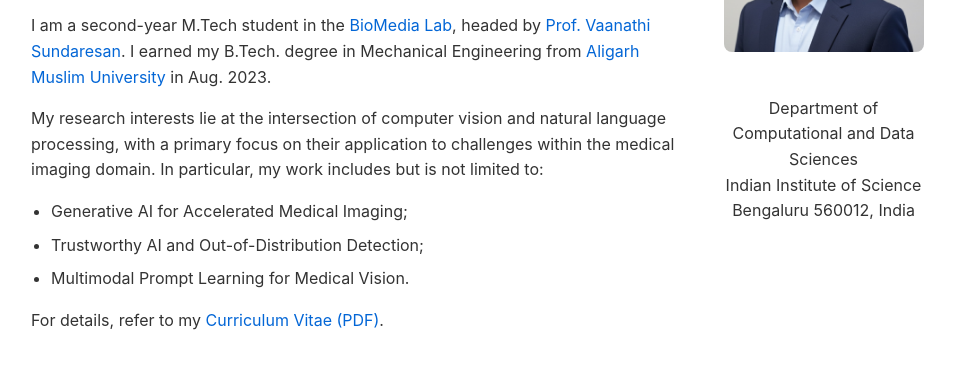
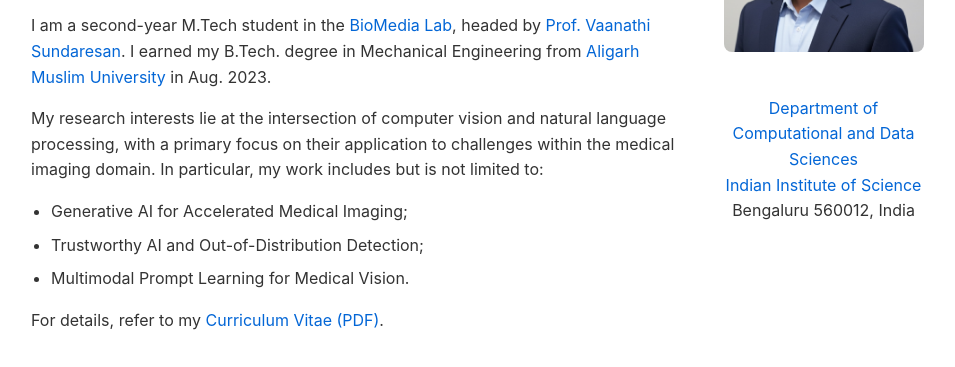
Before and after one commit to sandeepk9675/sandeepk9675.github.io, a plain HTML site: page index.html in a window 1280 px wide. Shown: the part 243-610 px from the top of the page, without its empty margins (159-1114 px from the left). Drawn offline with Linux system fonts and the light colour scheme.

Commit message:
links are added in the boi

```diff
--- a/index.html
+++ b/index.html
@@ -12,7 +12,7 @@
             <h1>Sandeep Kumar</h1>
             <p>sandeepk1@iisc.ac.in</p>
             <p>
-                I am a second-year M.Tech student in the <a href="#">BioMedia Lab</a>, headed by <a href="#">Prof. Vaanathi Sundaresan</a>. I earned my B.Tech. degree in Mechanical Engineering from <a href="#">Aligarh Muslim University</a> in Aug. 2023.
+                I am a second-year M.Tech student in the <a href="https://sites.google.com/view/biomedia-lab/people" target="_blank">BioMedia Lab</a>, headed by <a href="https://sites.google.com/view/dr-vaanathi-sundaresan/ABOUT" target="_blank">Prof. Vaanathi Sundaresan</a>. I earned my B.Tech. degree in Mechanical Engineering from <a href="https://www.amu.ac.in/" target="_blank">Aligarh Muslim University</a> in Aug. 2023.
             </p>
             <p>
                 My research interests lie at the intersection of computer vision and natural language processing, with a primary focus on their application to challenges within the medical imaging domain. In particular, my work includes but is not limited to:
@@ -29,8 +29,8 @@
         <div class="sidebar">
             <img src="profile.jpeg" alt="Sandeep Kumar">
             <p class="address">
-                <i class="fas fa-map-marker-alt"></i> Department of Computational and Data Sciences<br>
-                Indian Institute of Science <br>
+                <i class="fas fa-map-marker-alt"></i> <a href="https://cds.iisc.ac.in/" target="_blank">Department of Computational and Data Sciences</a><br>
+                <a href="https://iisc.ac.in/" target="_blank">Indian Institute of Science</a> <br>
                 Bengaluru 560012, India
             </p>        </div>
     </div>
```
